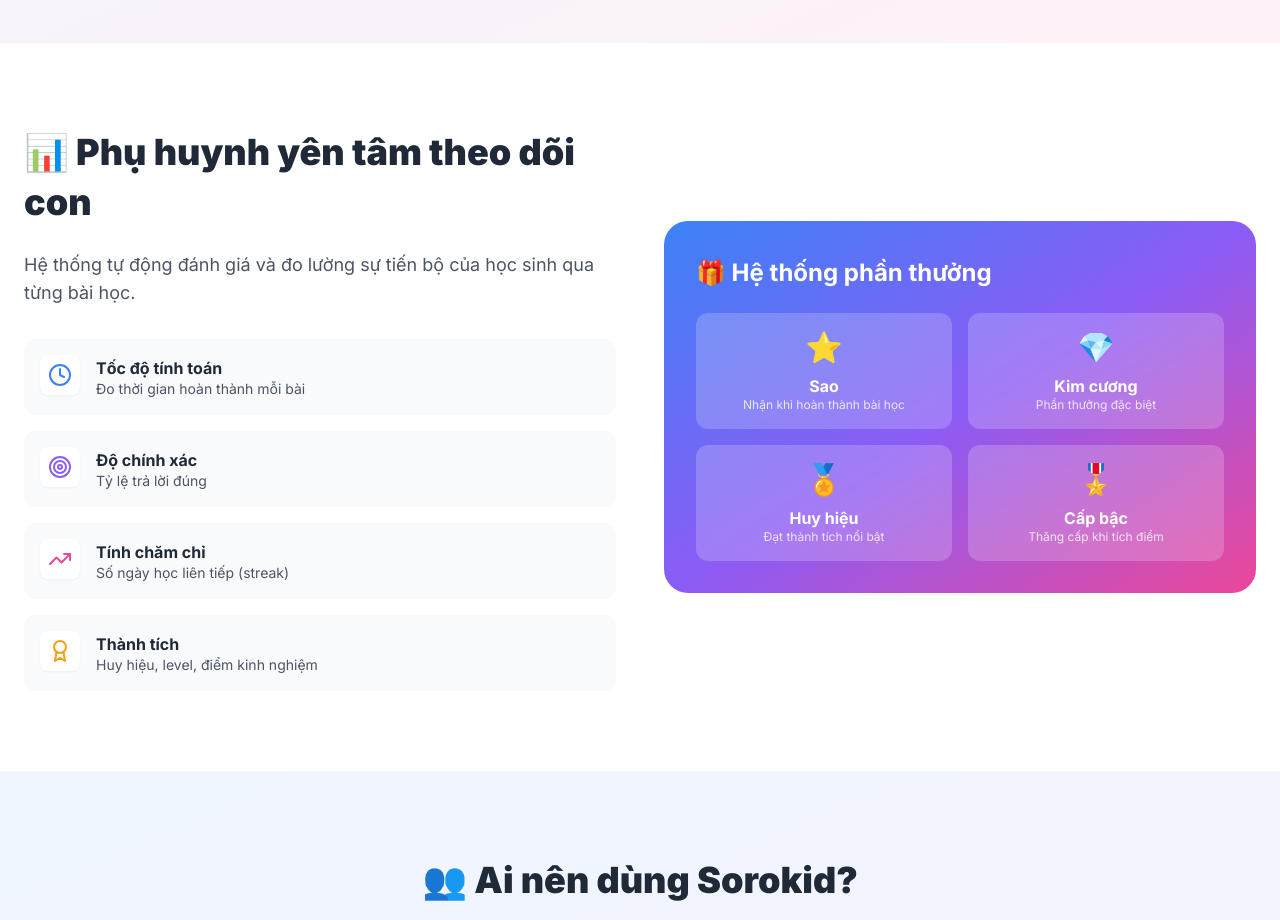
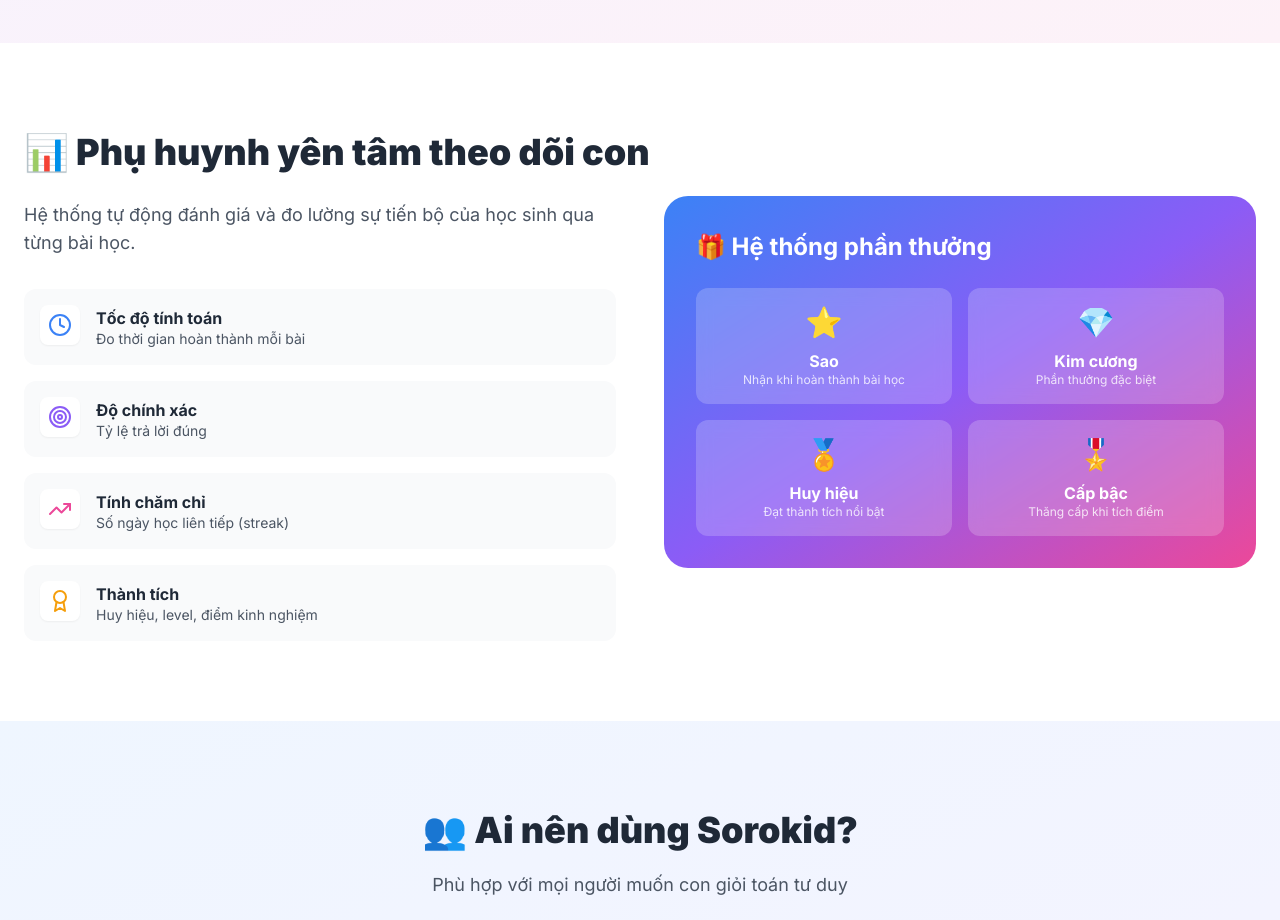
Before and after one commit to nqh2610/sorokidnew, a Next.js app: page / in a window 1280 px wide. Shown: the part 2580-3500 px from the top of the page. Built offline with nearby package versions, Linux system fonts and the light colour scheme.

Commit message:
fix(ui): Force single line title on laptop with whitespace-nowrap

```diff
--- a/app/page.jsx
+++ b/app/page.jsx
@@ -809,8 +809,8 @@ export default function HomePage() {
           <div className="max-w-7xl mx-auto px-4 sm:px-6">
             <div className="grid lg:grid-cols-2 gap-12 items-center">
               <div>
-                <h2 id="progress-heading" className="text-2xl sm:text-3xl lg:text-4xl font-black text-gray-800 mb-6">
-                  <span aria-hidden="true">📊</span> Phụ huynh yên tâm<br className="sm:hidden" /> theo dõi con
+                <h2 id="progress-heading" className="text-2xl sm:text-3xl lg:text-4xl font-black text-gray-800 mb-6 lg:whitespace-nowrap">
+                  <span aria-hidden="true">📊</span> Phụ huynh yên tâm theo dõi con
                 </h2>
               <p className="text-gray-600 text-lg mb-8">
                 Hệ thống tự động đánh giá và đo lường sự tiến bộ của học sinh qua từng bài học.
```
